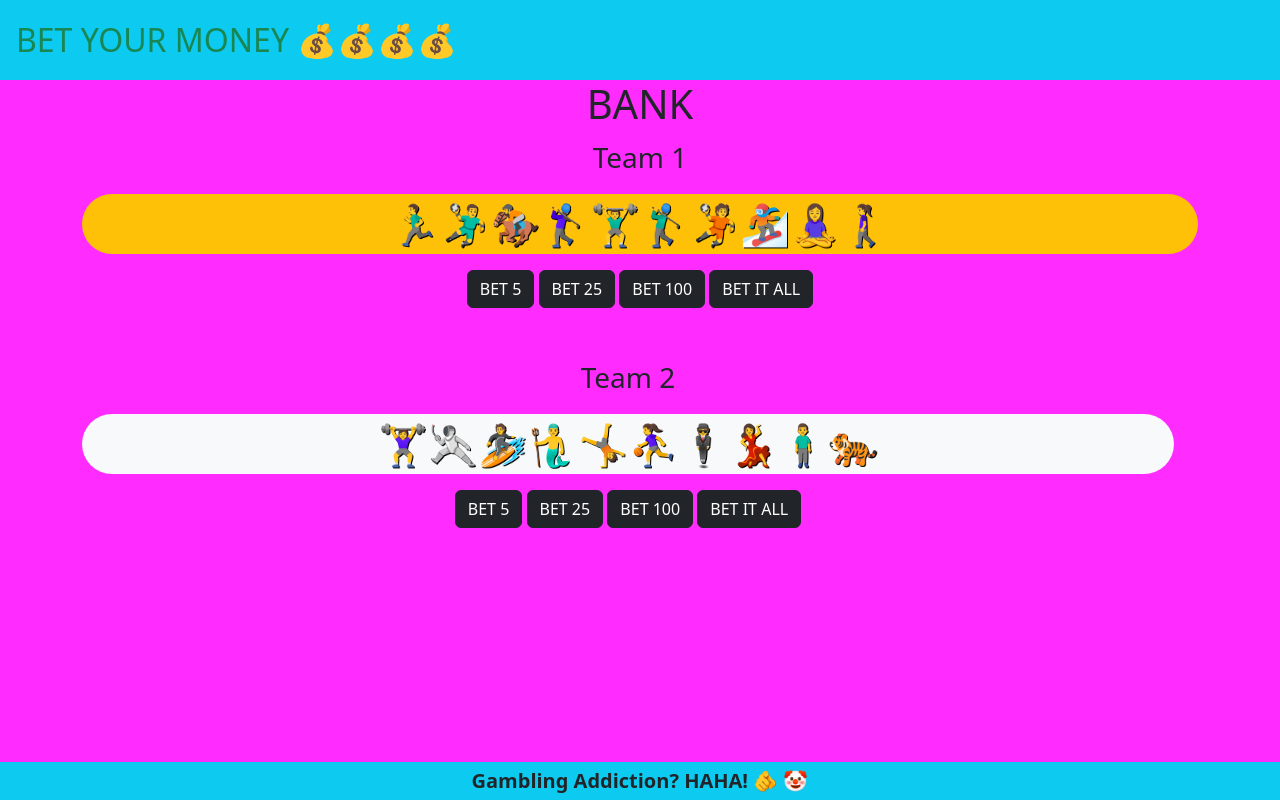
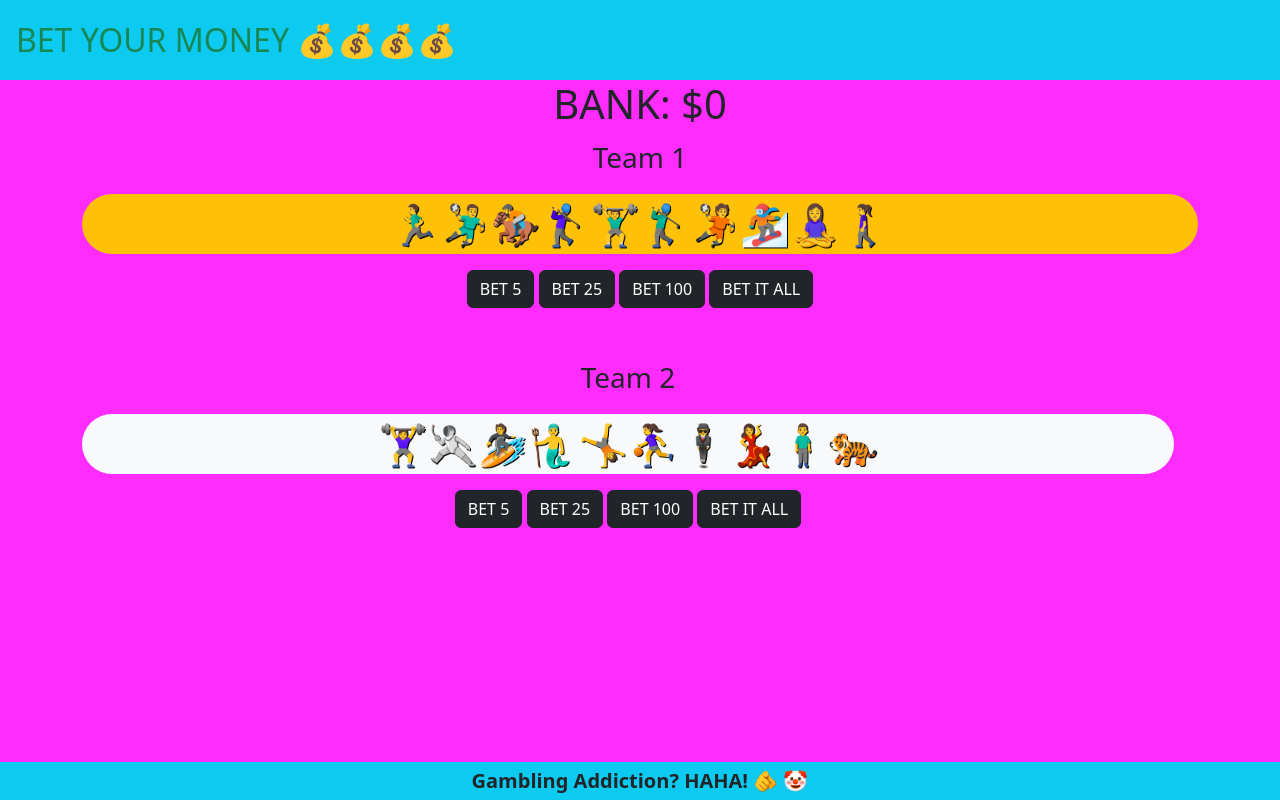
Before and after one commit to ethanrgibson/sports-bets, a plain HTML site: page index.html in a window 1280 px wide. Drawn offline with nearby package versions, Linux system fonts and the light colour scheme.

Commit message:
draw bank

```diff
--- a/app.js
+++ b/app.js
@@ -87,9 +87,17 @@ function drawTeam2() {
   team1ContainerElem.innerText = emojis
 }
 
+function drawBank() {
+
+  let bank = '0'
+
+  const bankElem = document.getElementById('bank')
+  bankElem.innerText = bank
+}
 
 
 // !SECTION
 
 drawTeam1()
 drawTeam2()
+drawBank()
--- a/index.html
+++ b/index.html
@@ -27,7 +27,7 @@
       <div class="row">
         <div class="col-md-12">
           <div class="text-center">
-            <h1>BANK</h1>
+            <h1>BANK: $<span id="bank"></span></h1>
           </div>
         </div>
         <div class="col-md-12">
```
